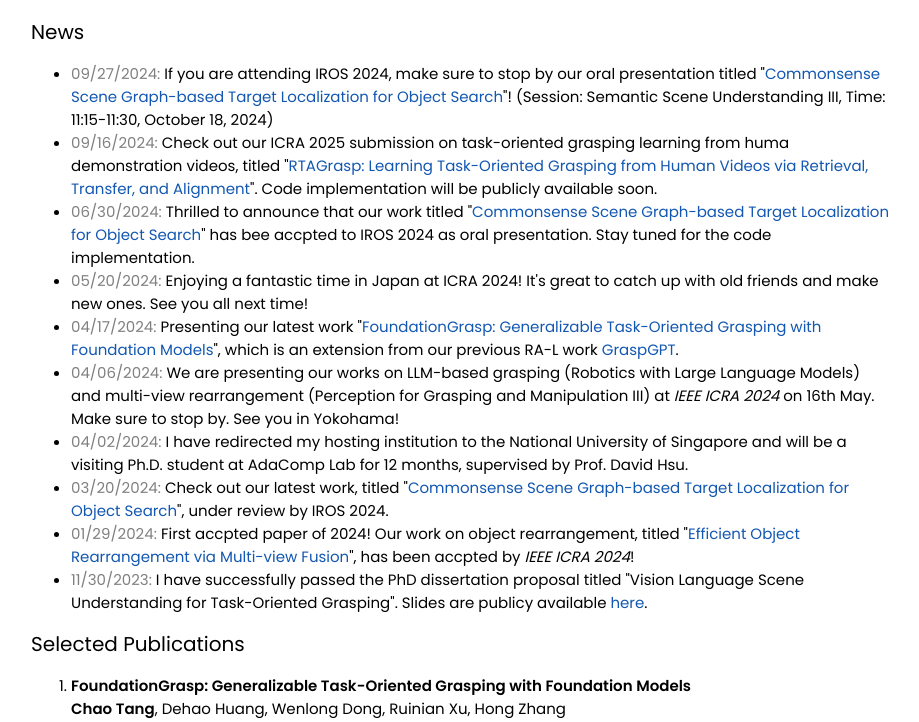
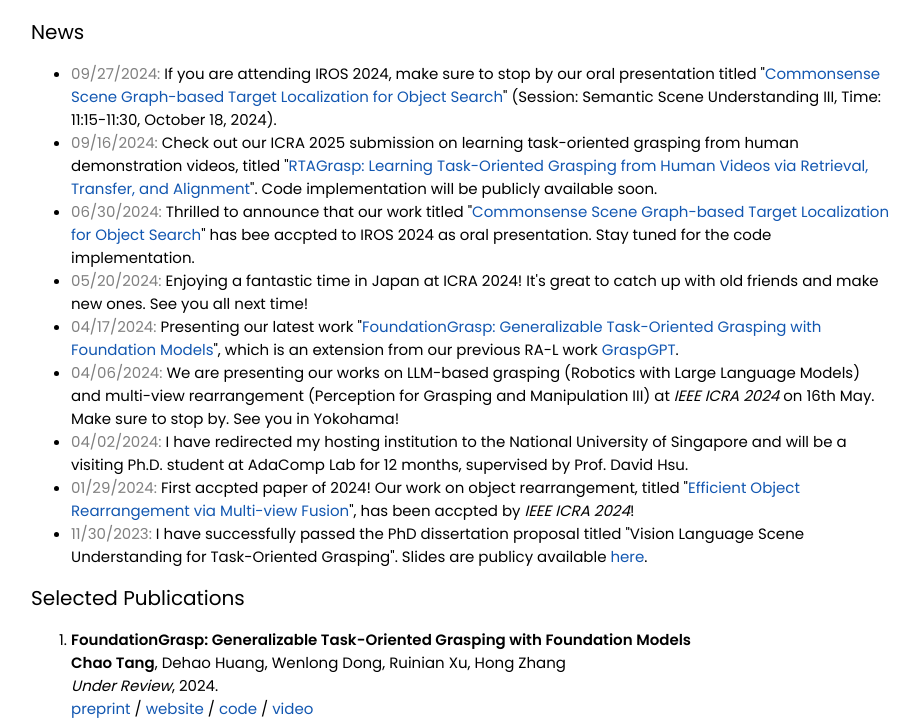
Before and after one commit to mkt1412/mkt1412.github.io, a plain HTML site: page index.html in a window 1280 px wide. Shown: the part 490-1212 px from the top of the page, without its empty margins (179-1098 px from the left). Drawn offline with Linux system fonts and the light colour scheme.

Commit message:
minor edits

```diff
--- a/index.html
+++ b/index.html
@@ -73,10 +73,10 @@
               <heading>News</heading>
               <ul>
                 <li>
-                  <span style="color:gray">09/27/2024:</span> If you are attending IROS 2024, make sure to stop by our oral presentation titled "<a href="https://sites.google.com/view/csg-os">Commonsense Scene Graph-based Target Localization for Object Search</a>"! (Session: Semantic Scene Understanding III, Time: 11:15-11:30, October 18, 2024)
+                  <span style="color:gray">09/27/2024:</span> If you are attending IROS 2024, make sure to stop by our oral presentation titled "<a href="https://sites.google.com/view/csg-os">Commonsense Scene Graph-based Target Localization for Object Search</a>" (Session: Semantic Scene Understanding III, Time: 11:15-11:30, October 18, 2024).
                 </li>
                 <li>
-                  <span style="color:gray">09/16/2024:</span> Check out our ICRA 2025 submission on task-oriented grasping learning from huma demonstration videos, titled "<a href="https://sites.google.com/view/rtagrasp/home">RTAGrasp: Learning Task-Oriented Grasping from Human Videos via Retrieval, Transfer, and Alignment</a>". Code implementation will be publicly available soon.
+                  <span style="color:gray">09/16/2024:</span> Check out our ICRA 2025 submission on learning task-oriented grasping from human demonstration videos, titled "<a href="https://sites.google.com/view/rtagrasp/home">RTAGrasp: Learning Task-Oriented Grasping from Human Videos via Retrieval, Transfer, and Alignment</a>". Code implementation will be publicly available soon.
                 </li>
                 <li>
                   <span style="color:gray">06/30/2024:</span> Thrilled to announce that our work titled "<a href="https://sites.google.com/view/csg-os">Commonsense Scene Graph-based Target Localization for Object Search</a>" has bee accpted to IROS 2024 as oral presentation. Stay tuned for the code implementation.
@@ -92,9 +92,6 @@
                 </li>
                 <li>
                   <span style="color:gray">04/02/2024:</span> I have redirected my hosting institution to the National University of Singapore and will be a visiting Ph.D. student at AdaComp Lab for 12 months, supervised by Prof. David Hsu.
-                </li>
-                <li>
-                  <span style="color:gray">03/20/2024:</span> Check out our latest work, titled "<a href="https://arxiv.org/abs/2404.00343">Commonsense Scene Graph-based Target Localization for Object Search</a>", under review by IROS 2024.
                 </li>
                 <li>
                   <span style="color:gray">01/29/2024:</span> First accpted paper of 2024! Our work on object rearrangement, titled "<a href="https://arxiv.org/pdf/2309.08994.pdf">Efficient Object Rearrangement via Multi-view Fusion</a>", has been accpted by <em>IEEE ICRA 2024</em>!
```
Also changed, not shown: 1 other file.
